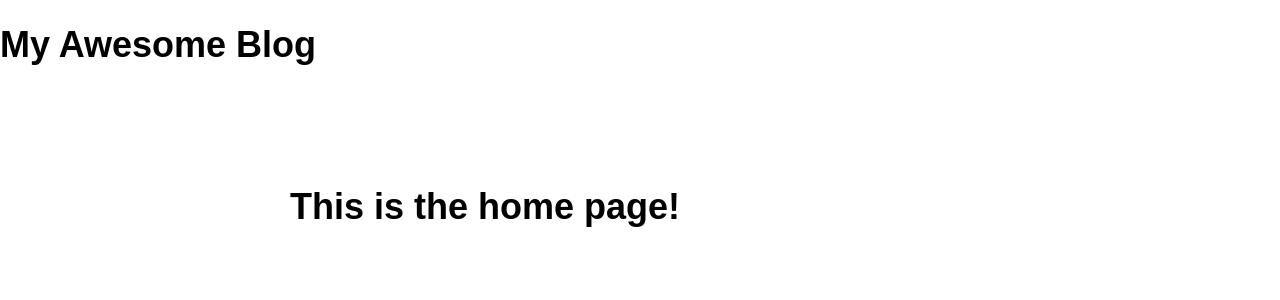
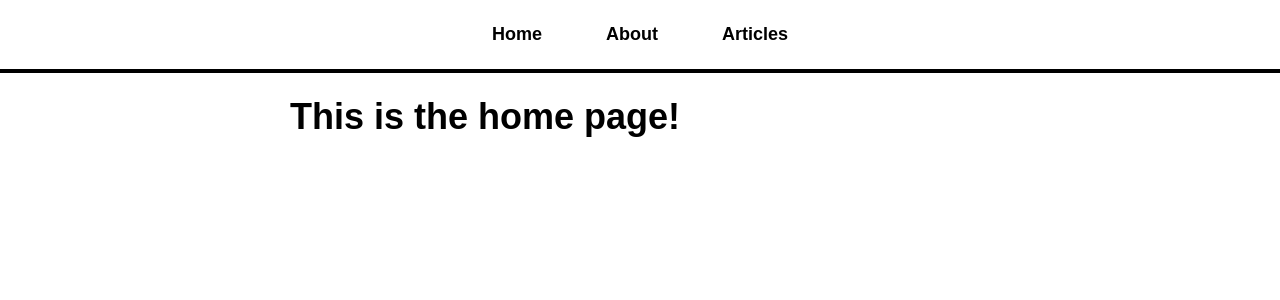
Before and after one commit to tarhavn/react-frontend, a React (Create React App) app: page / in a window 1280 px wide. Shown: the top 300 px of the page. Built offline with nearby package versions, Linux system fonts and the light colour scheme.

Commit message:
Navbar and link components to navs added

```diff
--- a/src/App.js
+++ b/src/App.js
@@ -1,6 +1,7 @@
 import './App.css';
 import React, { Component } from 'react';
 import { BrowserRouter, Routes, Route } from 'react-router-dom';
+import NavBar from './NavBar';
 import AboutPage from './pages/AboutPage';
 import ArticlePage from './pages/ArticlePage';
 import ArticlesListPage from './pages/ArticlesListPage'
@@ -11,7 +12,7 @@
     return (
       <BrowserRouter>
       <div className="App">
-        <h1>My Awesome Blog</h1>
+        <NavBar />
         <div id="page-body">
           <Routes>
             <Route path='/about' element={<AboutPage />} />
--- /dev/null
+++ b/src/NavBar.js
@@ -0,0 +1,21 @@
+import { Link } from "react-router-dom";
+
+const NavBar = () => {
+    return (
+        <nav>
+            <ul>
+                <li>
+                    <Link to='/'>Home</Link>
+                </li>
+                <li>
+                    <Link to='/about'>About</Link>
+                </li>
+                <li>
+                    <Link to='articles'>Articles</Link>
+                </li>
+            </ul>
+        </nav>
+    );
+}
+
+export default NavBar;
```
